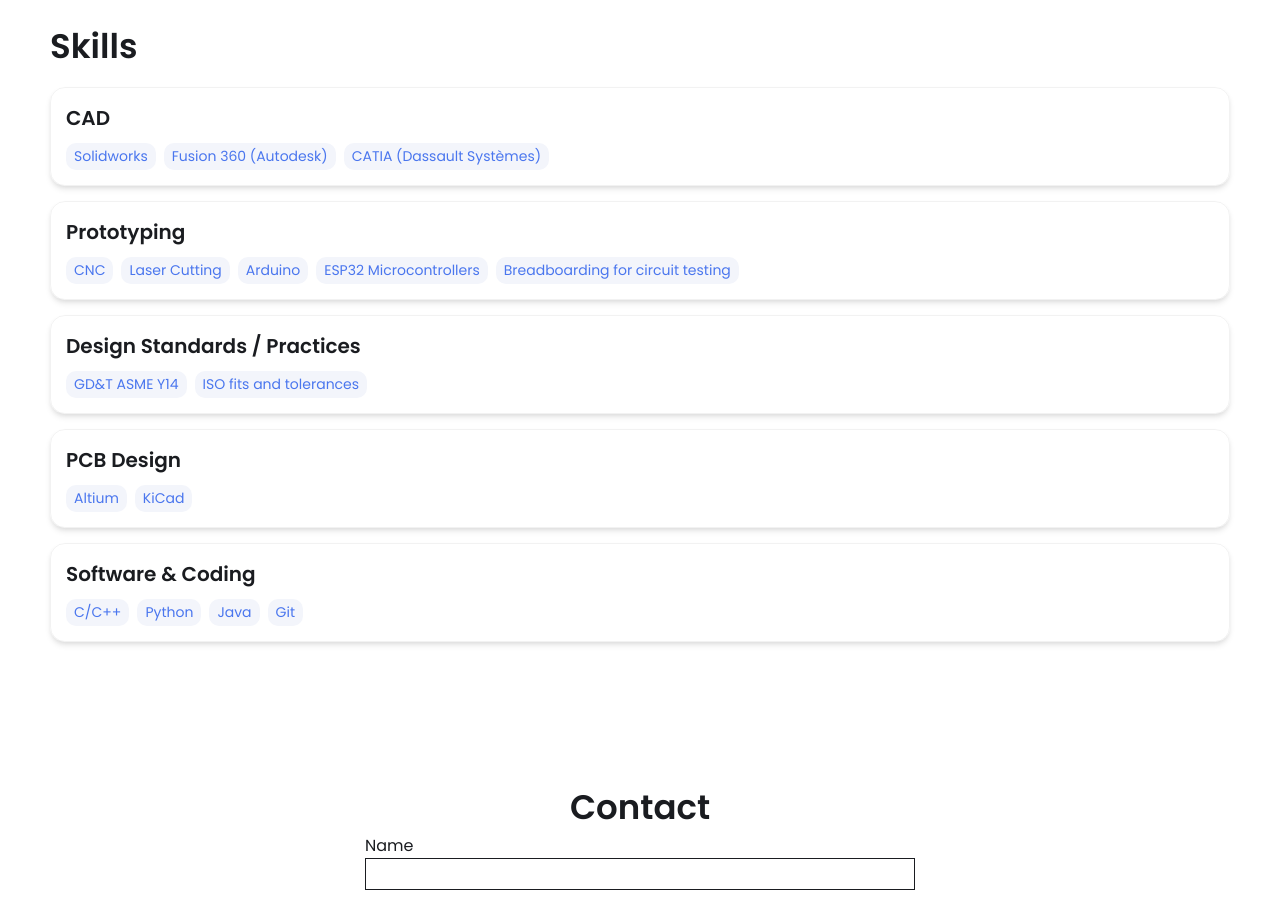
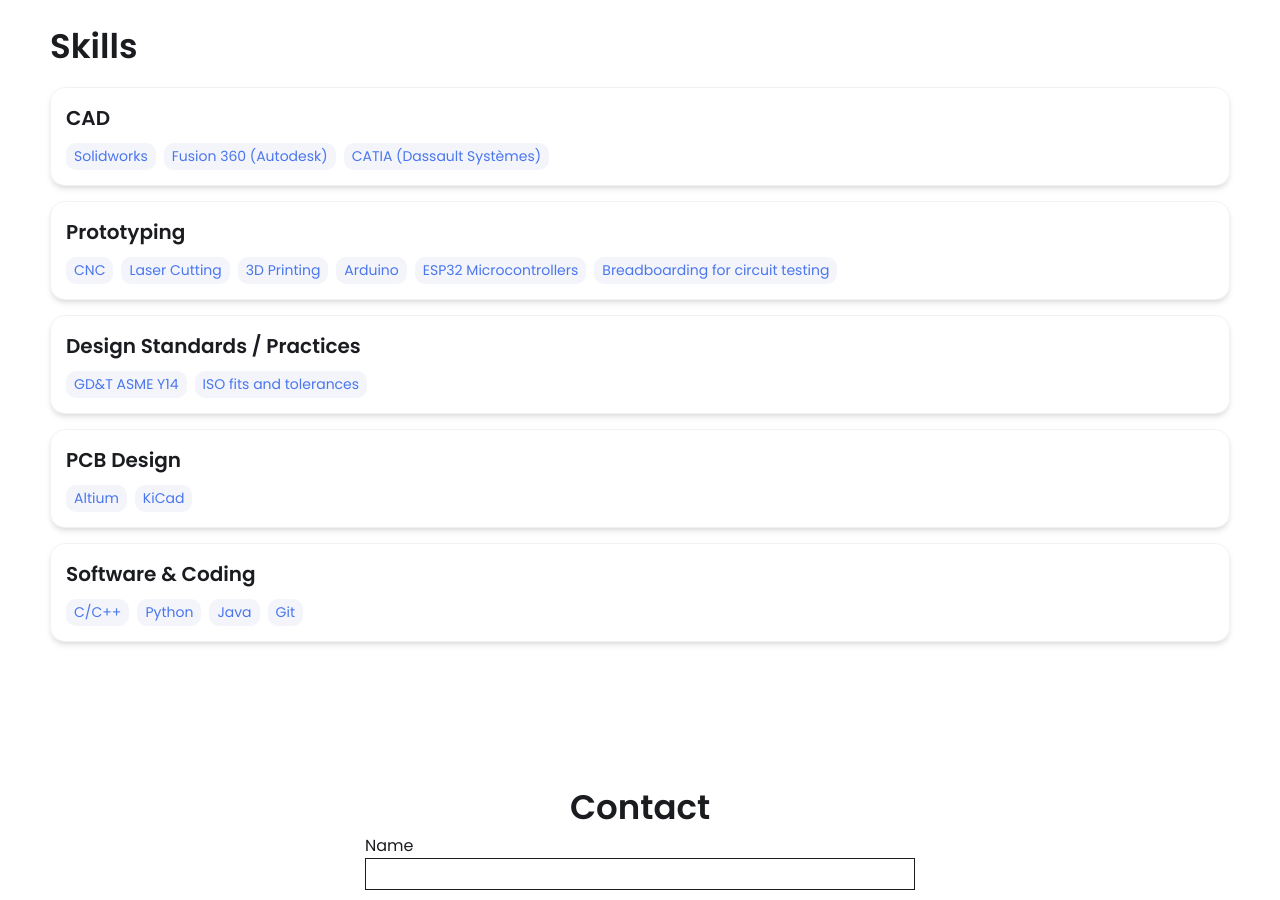
Before and after one commit to yasir159/yasir159.github.io, a Jekyll site: the page built from index.html, in a window 1280 px wide and 900 px high, scrolled down 1712 px. Built offline with Jekyll 4.4.1, drawn with Linux system fonts in a browser that asks for light colours.

Commit message:
Update _config.yml

```diff
--- a/_config.yml
+++ b/_config.yml
@@ -52,6 +52,7 @@ skills:
     tools:
     - CNC
     - Laser Cutting
+    - 3D Printing
     - Arduino
     - ESP32 Microcontrollers
     - Breadboarding for circuit testing
```
